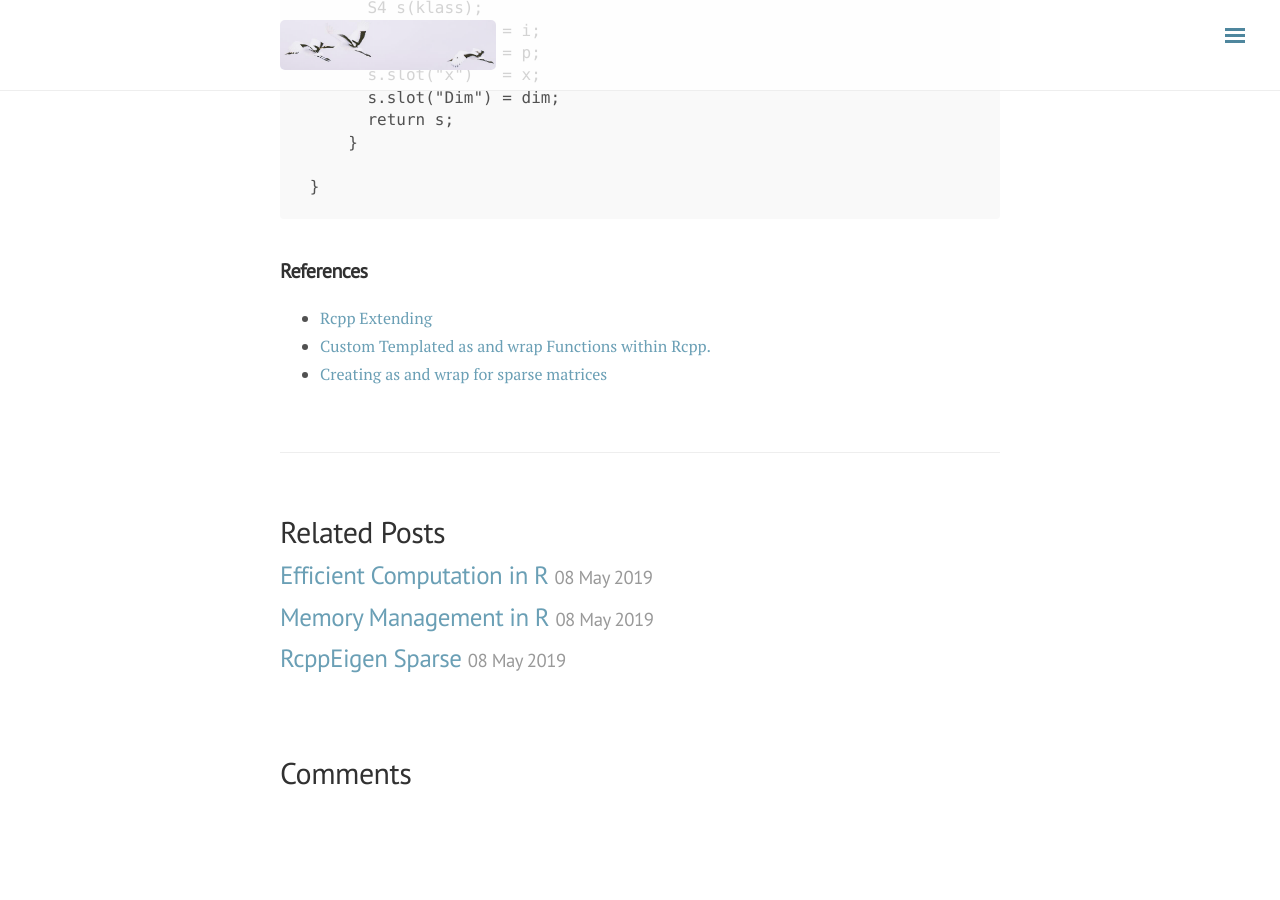
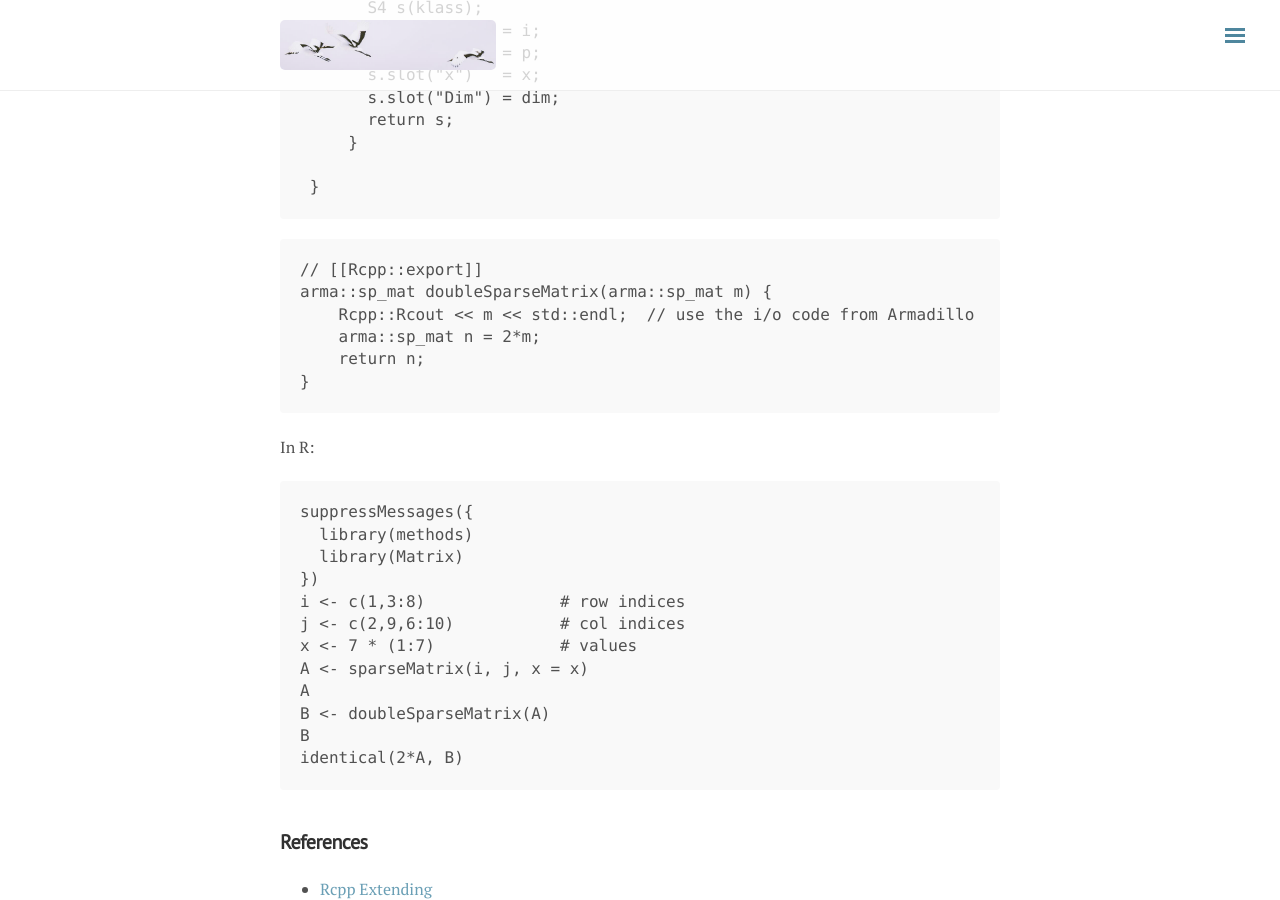
Before and after one commit to ylyy93/my_blog, a Jekyll site: the page built from _posts/AdvancedR/2019-05-08-rcpp-extending-using-libraries-ow-classes.md, in a window 1280 px wide and 900 px high, scrolled down 11793 px. Built offline with Jekyll 4.4.1, drawn with Linux system fonts in a browser that asks for light colours; nearby versions of some CDN libraries; comment, search, counter and statistics services are not loaded; before the commit the page ends 12595 px from its top, so only the background shows below that.

Commit message:
rebuilding site Thu May  9 19:39:05 MDT 2019

````diff
--- a/_posts/AdvancedR/2019-05-08-rcpp-extending-using-libraries-ow-classes.md
+++ b/_posts/AdvancedR/2019-05-08-rcpp-extending-using-libraries-ow-classes.md
@@ -481,6 +481,33 @@ namespace Rcpp {
 
  }
 ```
+
+```
+// [[Rcpp::export]]
+arma::sp_mat doubleSparseMatrix(arma::sp_mat m) {
+    Rcpp::Rcout << m << std::endl;  // use the i/o code from Armadillo
+    arma::sp_mat n = 2*m;
+    return n;
+}
+```
+
+In R:
+```
+suppressMessages({
+  library(methods)
+  library(Matrix)
+})
+i <- c(1,3:8)              # row indices
+j <- c(2,9,6:10)           # col indices
+x <- 7 * (1:7)             # values
+A <- sparseMatrix(i, j, x = x)
+A
+B <- doubleSparseMatrix(A)
+B
+identical(2*A, B)
+```
+
+
 ## References
 - [Rcpp Extending](https://cran.r-project.org/web/packages/Rcpp/vignettes/Rcpp-extending.pdf)
 - [Custom Templated as and wrap Functions within Rcpp.](https://gallery.rcpp.org/articles/custom-templated-wrap-and-as-for-seamingless-interfaces/)
````
Also changed, not shown: _posts/AdvancedR/2019-05-06-sparse-matrix-manipulation-in-r.md (+1 -0 lines), _posts/AdvancedR/2019-05-08-memory-management-in-r.md (+7 -0 lines).
